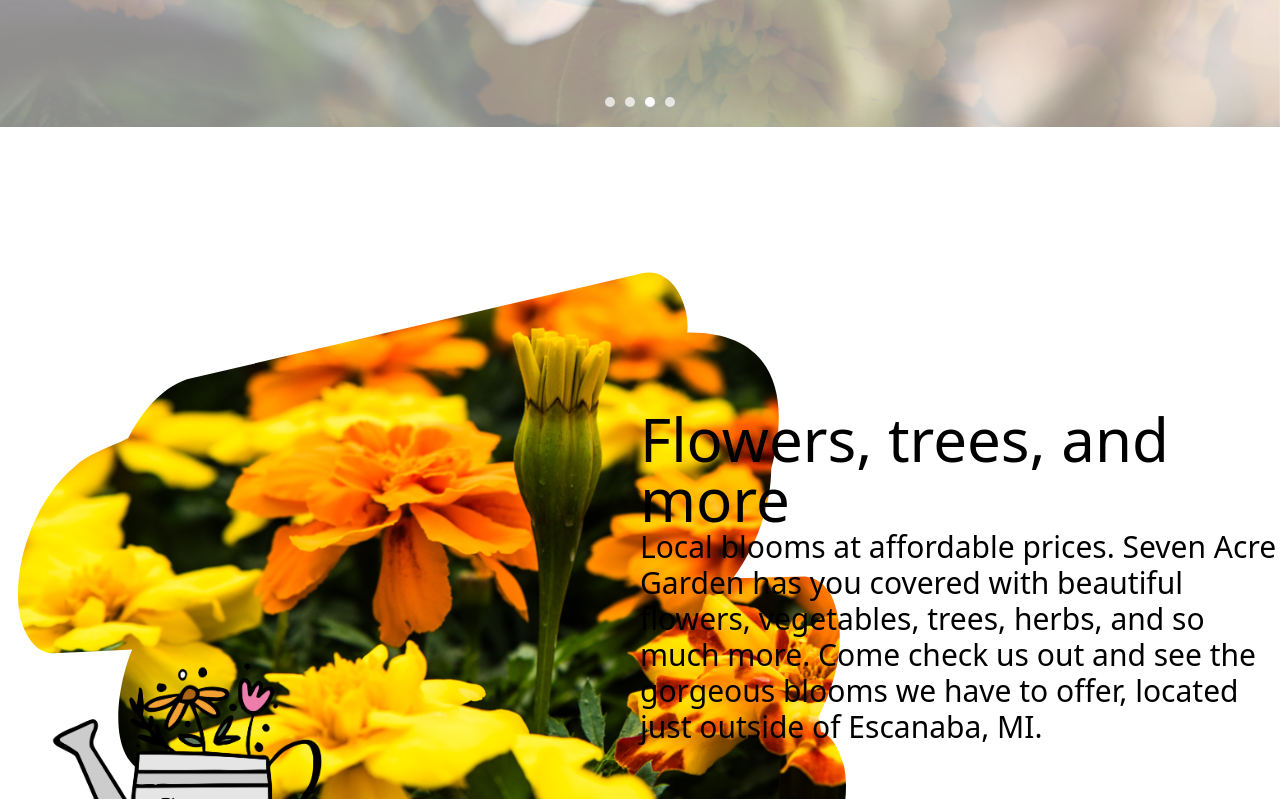
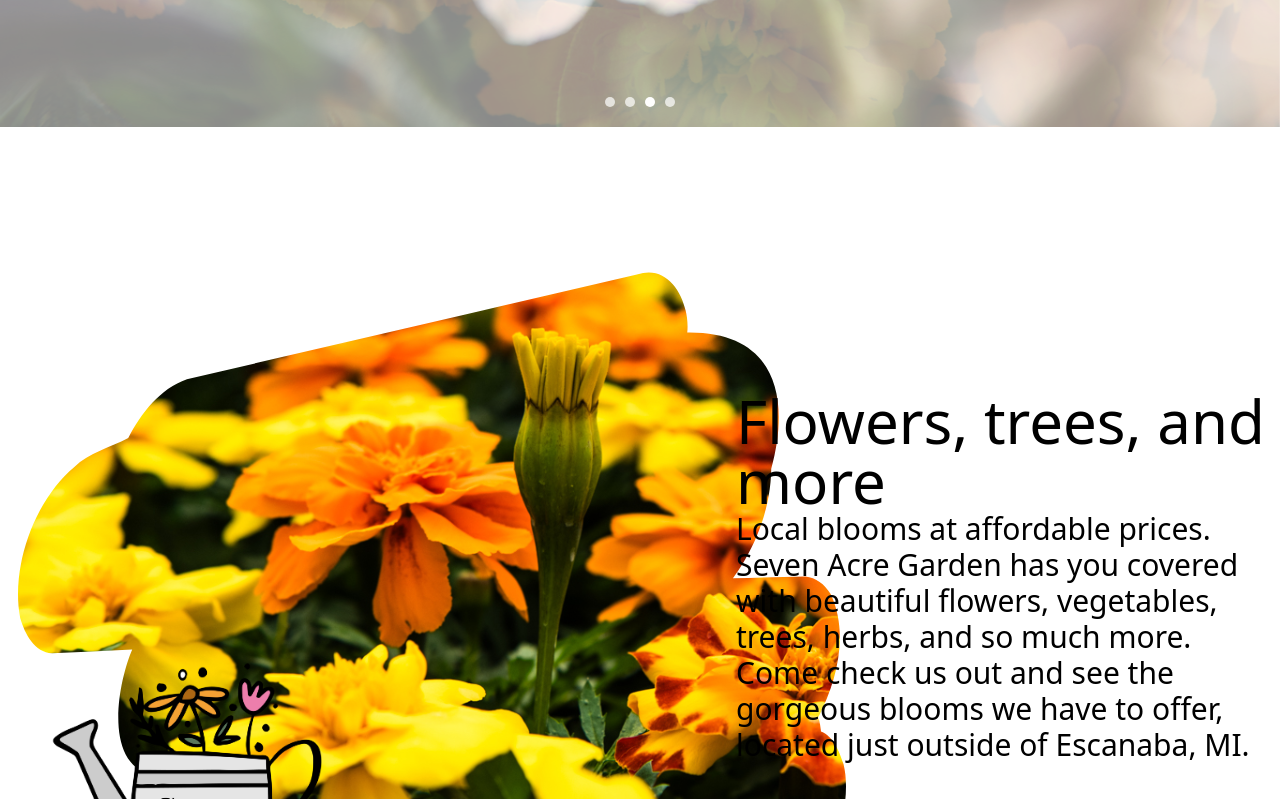
Before and after one commit to lee14k/seven-acres, a Next.js app: page / in a window 1280 px wide. Shown: the part 961-1760 px from the top of the page. Built offline with nearby package versions, Linux system fonts and the light colour scheme.

Commit message:
trying to troubleshoot text issue

```diff
--- a/components/PhotoRightTextLeft.jsx
+++ b/components/PhotoRightTextLeft.jsx
@@ -14,7 +14,7 @@
 
 />
       </div>
-      <div className=" lg:flex flex-col justify-center items-center">
+      <div className=" lg:flex flex-col justify-center items-center ml-24">
         <h1 className="text-6xl">
         Flowers, trees, and more
         </h1>
```
